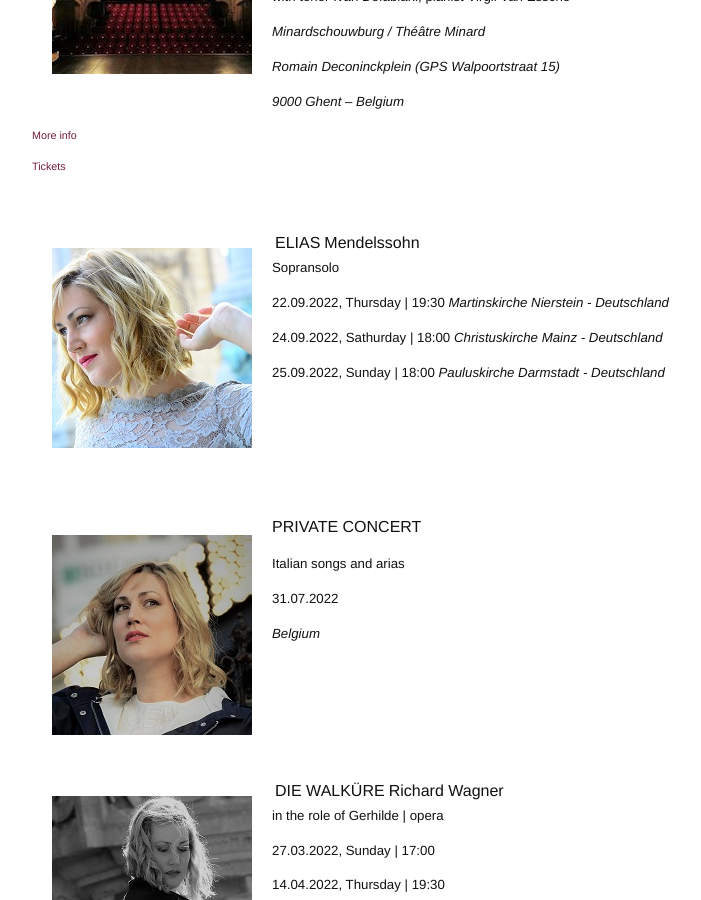
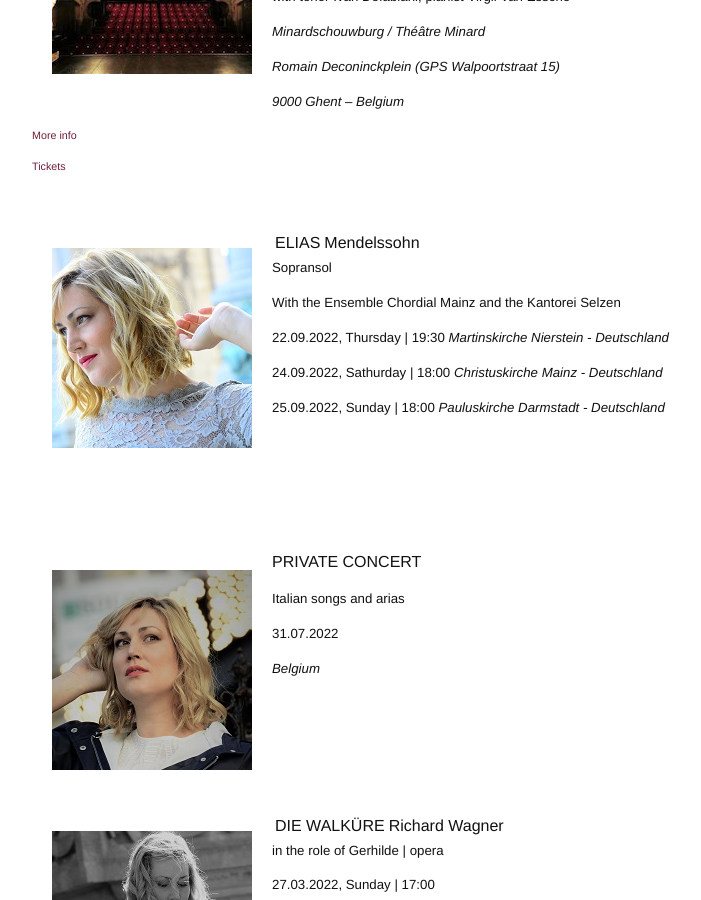
Before and after one commit to annesophie-sevens/annesophie-sevens.github.io, a Jekyll site: the page built from agenda-en.md, in a window 1280 px wide and 900 px high, scrolled down 750 px. Shown: the whole window, without its empty margins (238-939 px from the left). Built offline with Jekyll 4.4.1, drawn with Linux system fonts in a browser that asks for light colours; nearby versions of some CDN libraries.

Commit message:
Update agenda-en.md

```diff
--- a/agenda-en.md
+++ b/agenda-en.md
@@ -48,7 +48,9 @@ EEN WONDERBAARLIJKE REIS DOOR DE WERELD VAN DE OPERA
 
 ELIAS | Mendelssohn
 
-##### Sopransolo
+##### Sopransol
+
+##### With the Ensemble Chordial Mainz and the Kantorei Selzen
 
 ##### 22.09.2022, Thursday | 19:30 _Martinskirche Nierstein - Deutschland_
 ##### 24.09.2022, Sathurday | 18:00 _Christuskirche Mainz - Deutschland_
```
